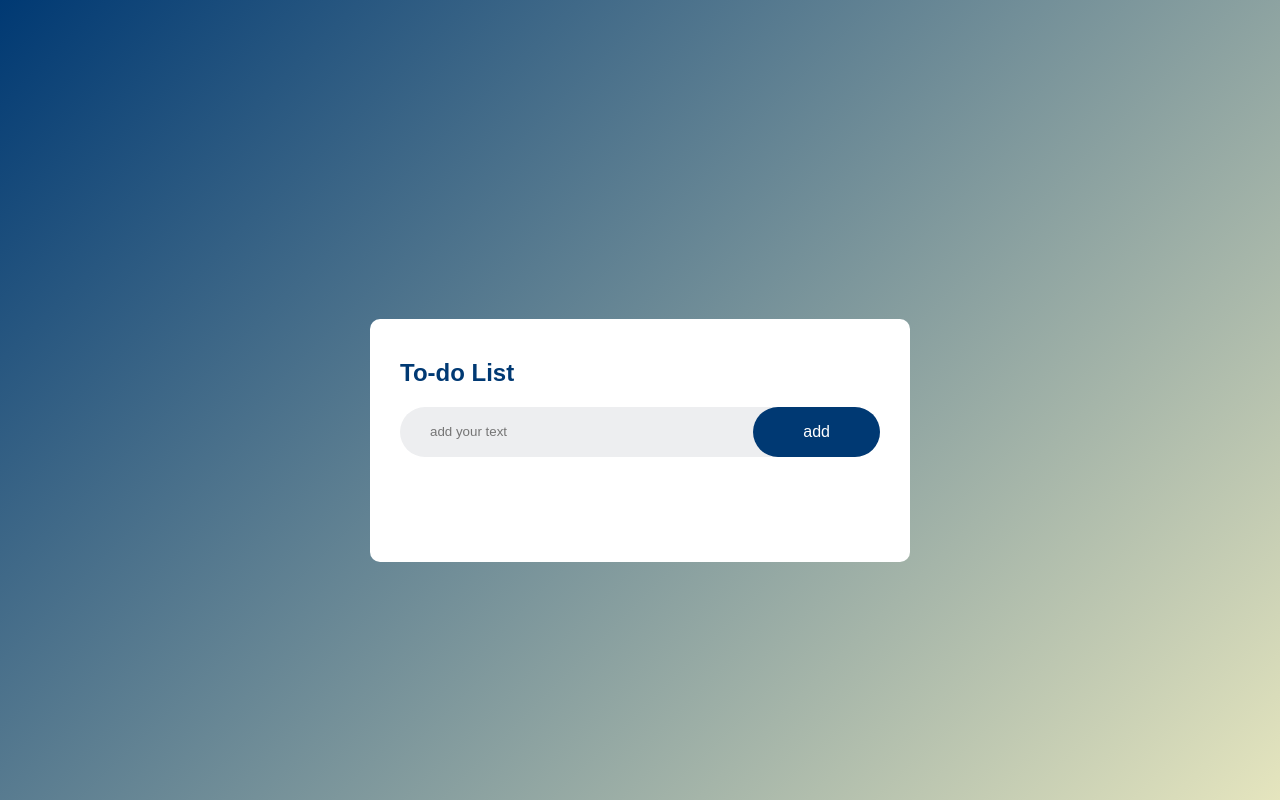
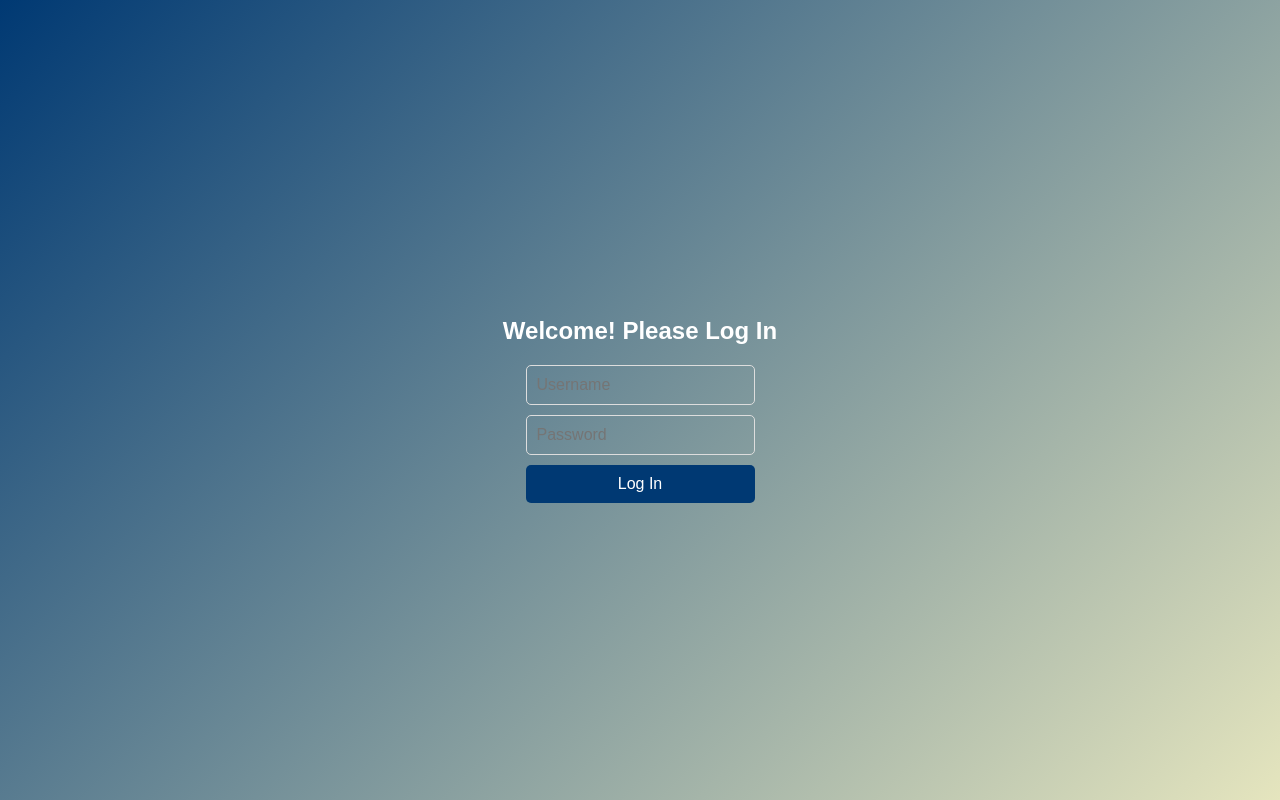
Before and after one commit to acsahl/ToDo, a plain HTML site: page index.html in a window 1280 px wide. Drawn offline with Linux system fonts and the light colour scheme.

Commit message:
username/password set

```diff
--- a/index.html
+++ b/index.html
@@ -2,26 +2,37 @@
 <html>
 
 <head>
-    <meta name="viewport" content="width = device-width, initial-scale = 1">
-    <title> todo list</title>
+    <meta name="viewport" content="width=device-width, initial-scale=1">
+    <title>To-do List</title>
     <link rel="stylesheet" href="style.css">
 </head>
 
 <body>
-    <div class="container">
+    <!-- Login Page Container -->
+    <div class="login-container" id="login-container">
+        <h2>Welcome! Please Log In</h2>
+        <div class="login-form">
+            <input type="text" id="username" placeholder="Username">
+            <input type="password" id="password" placeholder="Password">
+            <button onclick="login()">Log In</button>
+        </div>
+    </div>
+
+    <!-- To-do App Container -->
+    <div class="container" id="todo-container" style="display: none;">
         <div class="todo-app">
             <h2>To-do List</h2>
+            <button onclick="logout()" class="logout-button">Logout</button>
+            <!-- New Logout Button -->
+
             <div class="row">
-                <input type="text" id="input-box" placeholder="add your text">
-                <button onclick="addTask()">add</button>
+                <input type="text" id="input-box" placeholder="Add your text">
+                <button onclick="addTask()">Add</button>
             </div>
-            <ul id="list-container">
-
-
-
-            </ul>
+            <ul id="list-container"></ul>
         </div>
     </div>
+
     <script src="script.js"></script>
 </body>
 
--- a/script.js
+++ b/script.js
@@ -1,21 +1,43 @@
 const inputBox = document.getElementById("input-box");
 
 const listContainer = document.getElementById("list-container");
+let currentUser = null;
+
+function login() {
+    // Basic validation (for demonstration)
+    const username = document.getElementById('username').value.trim();
+    const password = document.getElementById('password').value.trim();
+
+    if (username && password) {
+        // Hide login page and show to-do list
+        document.getElementById('login-container').style.display = 'none';
+        document.getElementById('todo-container').style.display = 'flex';
+        loadUserTasks();
+    } else {
+        alert('Please enter both username and password');
+    }
+}
+
+function logout() {
+    // Hide to-do list and show login page
+    document.getElementById('todo-container').style.display = 'none';
+    document.getElementById('login-container').style.display = 'flex';
+}
 
 function addTask() {
-    if (inputBox.value === '') {
-        alert("Be sure to write down a task!");
-    } else {
-        let li = document.createElement("li");
-        li.innerHTML = inputBox.value;
-        listContainer.appendChild(li);
-        let span = document.createElement("span");
-        span.innerHTML = "\u00d7";
-        li.appendChild(span);
-        saveData();
+    const taskInput = document.getElementById('input-box');
+    const taskText = taskInput.value.trim();
+
+    if (taskText) {
+        // Save task to current user’s task list
+        let tasks = JSON.parse(localStorage.getItem(currentUser)) || [];
+        tasks.push(taskText);
+        localStorage.setItem(currentUser, JSON.stringify(tasks));
+
+        // Update UI and clear input
+        displayTask(taskText);
+        taskInput.value = '';
     }
-    inputBox.value = "";
-    saveData();
 }
 
 listContainer.addEventListener("click", function(e) {
@@ -32,8 +54,28 @@ function saveData() {
     localStorage.setItem("data", listContainer.innerHTML);
 }
 
-function showTask() {
-    listContainer.innerHTML = localStorage.getItem("data");
+function loadUserTasks() {
+    document.getElementById('list-container').innerHTML = ''; // Clear list
+    const tasks = JSON.parse(localStorage.getItem(currentUser)) || [];
+    tasks.forEach(task => displayTask(task));
 }
 
+function displayTask(taskText, index) {
+    const taskList = document.getElementById('list-container');
+    const li = document.createElement('li');
+    li.textContent = taskText;
+
+    // Create the delete button
+    const deleteButton = document.createElement('span');
+    deleteButton.textContent = 'x';
+    deleteButton.className = 'delete-button';
+    deleteButton.onclick = function() {
+        deleteTask(index);
+    };
+
+    li.appendChild(deleteButton);
+    taskList.appendChild(li);
+}
+
+
 showTask();
--- a/style.css
+++ b/style.css
@@ -3,6 +3,56 @@
       padding: 0;
       font-family: 'Poppins', sans-serif;
       box-sizing: border-box;
+  }
+
+  .login-container {
+      display: flex;
+      flex-direction: column;
+      align-items: center;
+      justify-content: center;
+      min-height: 100vh;
+      background: linear-gradient(135deg, #003973, #E5E5BE);
+      color: #fff;
+  }
+
+  .login-container h2 {
+      margin: 20px;
+  }
+
+  .login-form {
+      display: flex;
+      flex-direction: column;
+      gap: 10px;
+  }
+
+  .login-form input {
+      padding: 10px;
+      font-size: 16px;
+      border-radius: 5px;
+      border: 1px solid #ddd;
+      background-color: transparent;
+      color: #fff;
+  }
+
+  .login-form button {
+      padding: 10px;
+      font-size: 16px;
+      border: none;
+      border-radius: 5px;
+      background-color: #003973;
+      color: #fff;
+      cursor: pointer;
+  }
+
+  .logout-button {
+      margin-bottom: 20px;
+      padding: 8px 16px;
+      background-color: #003973;
+      color: #fff;
+      border: none;
+      border-radius: 5px;
+      cursor: pointer;
+      font-size: 14px;
   }
 
   .container {
```
